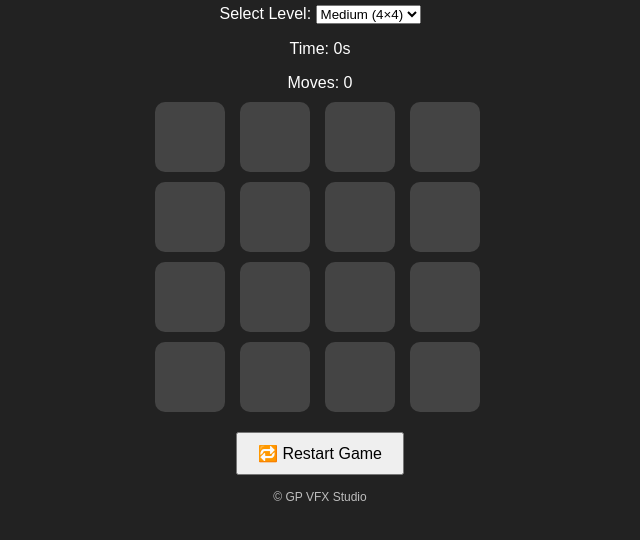
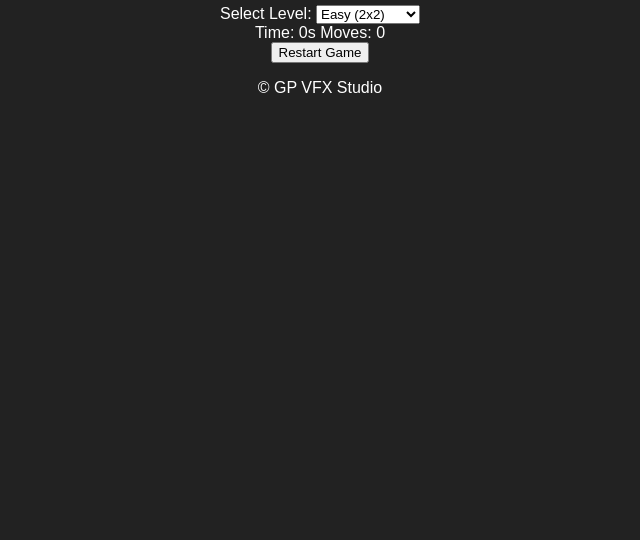
Before and after one commit to gourabpal39-cpu/puzzle-game, a plain HTML site: page index.html in a window 1280 px wide. Shown: the part 82-622 px from the top of the page, without its empty margins (320-960 px from the left). Drawn offline with Linux system fonts and the light colour scheme; grey boxes are pictures that could not be loaded.

Commit message:
Refactor HTML structure and update viewport meta

```diff
--- a/index.html
+++ b/index.html
@@ -3,39 +3,34 @@
 <head>
   <meta charset="UTF-8" />
   <title>Puzzle Memory Game</title>
-  <meta name="viewport" content="width=device-width, initial-scale=1" />
+  <meta name="viewport" content="width=device-width, initial-scale=1.0" />
   <link rel="stylesheet" href="style.css" />
 </head>
 <body>
+  <div class="game-wrapper">
+    <h1>🧠 Puzzle Memory Game</h1>
 
-  <h1>🧠 Puzzle Memory Game</h1>
+    <div class="controls">
+      <label for="level">Select Level:</label>
+      <select id="level">
+        <option value="easy">Easy (2x2)</option>
+        <option value="medium">Medium (4x2)</option>
+        <option value="hard">Hard (4x3)</option>
+      </select>
+    </div>
 
-  <!-- LEVEL SELECT -->
-  <label>Select Level:</label>
-  <select id="levelSelect">
-    <option value="easy">Easy (2×2)</option>
-    <option value="medium" selected>Medium (4×4)</option>
-    <option value="hard">Hard (6×6)</option>
-  </select>
+    <div class="stats">
+      <span id="time">Time: 0s</span>
+      <span id="moves">Moves: 0</span>
+    </div>
 
-  <!-- TIMER DISPLAY -->
-  <p id="timeBox">Time: <span id="timeCount">0</span>s</p>
+    <div class="card-container"></div>
 
-  <!-- MOVES DISPLAY -->
-  <p id="stats">Moves: <span id="moveCount">0</span></p>
+    <button id="restart" class="btn">Restart Game</button>
 
-  <!-- GAME GRID -->
-  <div class="game-container" id="game"></div>
-
-  <!-- RESTART BUTTON -->
-  <button id="restartBtn">🔁 Restart Game</button>
-
-  <!-- FOOTER -->
-  <footer>
-    <p>© GP VFX Studio</p>
-  </footer>
+    <p class="footer">© GP VFX Studio</p>
+  </div>
 
   <script src="script.js"></script>
-
 </body>
 </html>
```
